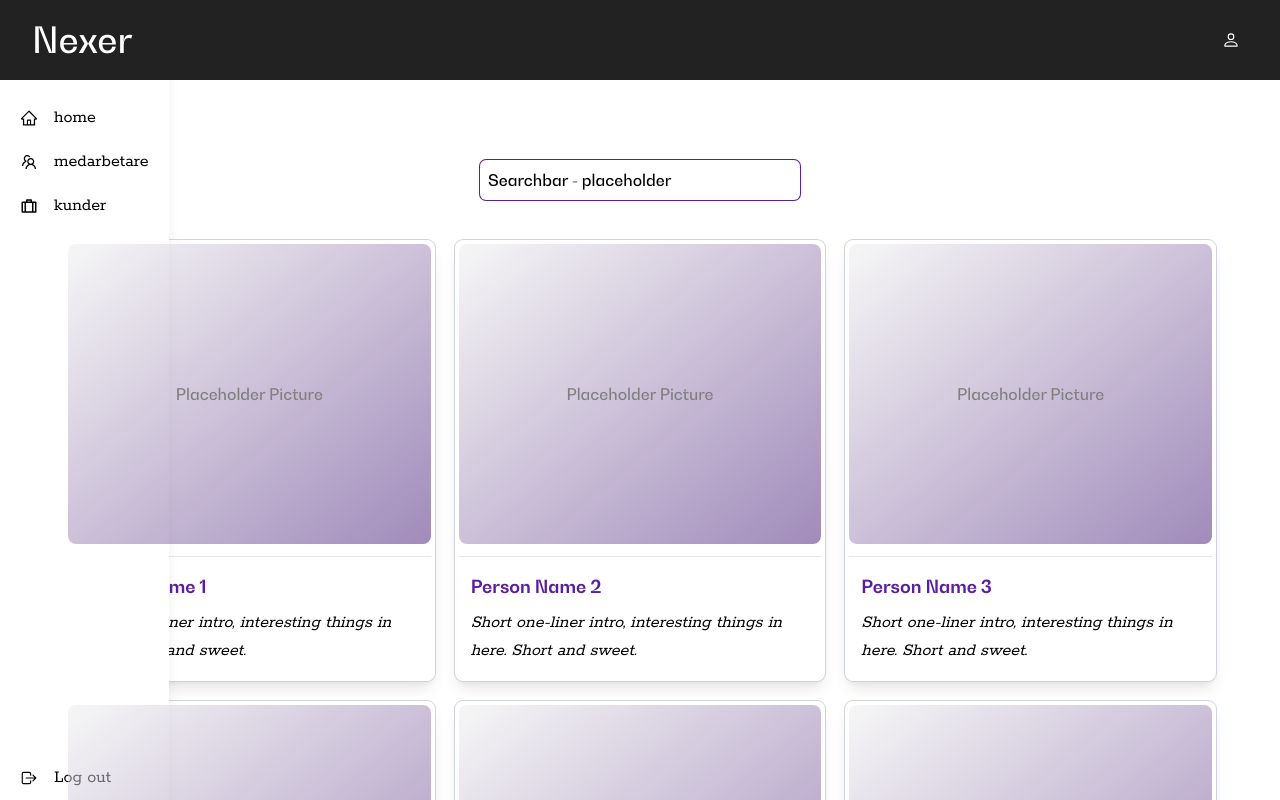
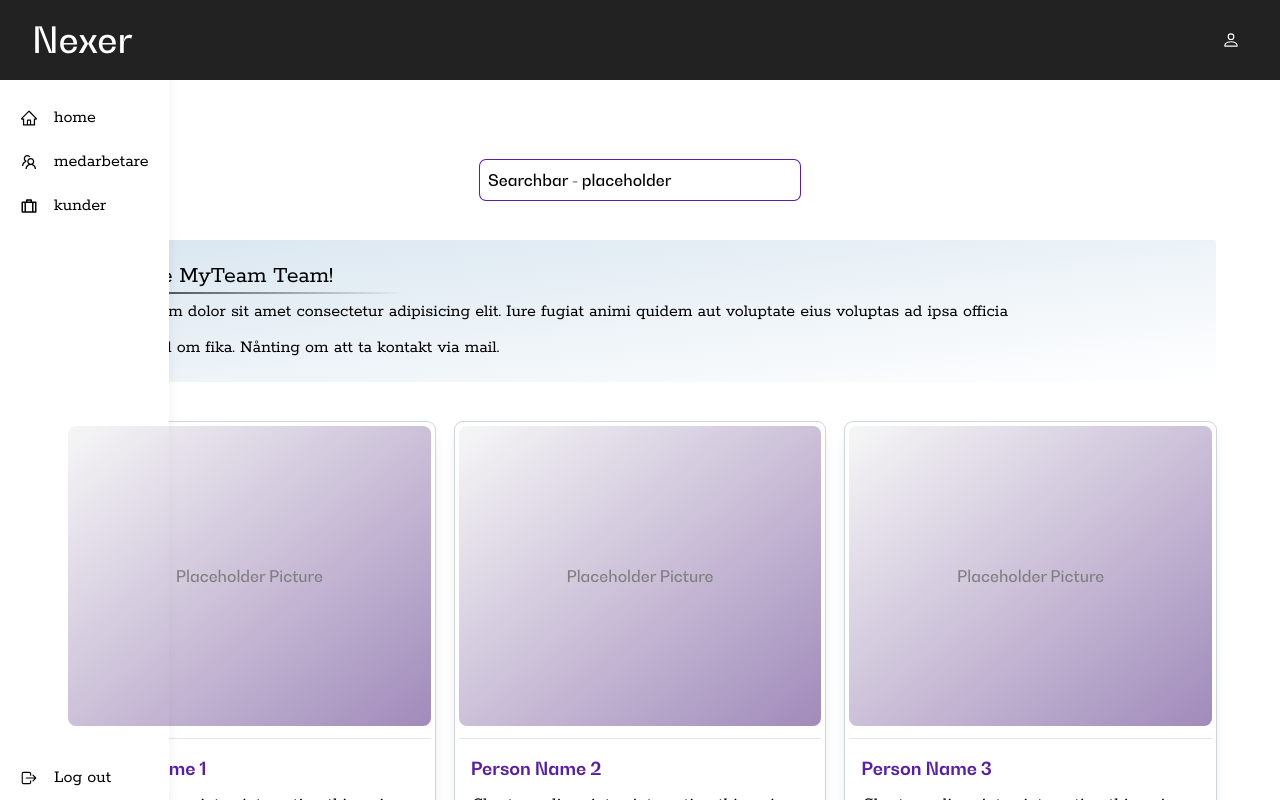
Before and after one commit to PortalBoost/PortalBoost, a React (Vite) app in the folder PortalBoost/ClientApp/: page /employees in a window 1280 px wide. Both pictures are taken after typing "name@example.com", "Sample123" into the empty fields and a click on the button "Login". Shown: the top 800 px of the page. Built offline with nearby package versions, Linux system fonts and the light colour scheme; a web font is replaced by a local one.

Commit message:
Added placeholder infobox to employeeview

```diff
--- a/PortalBoost/ClientApp/src/pages/viewEmployees/ViewEmployees.tsx
+++ b/PortalBoost/ClientApp/src/pages/viewEmployees/ViewEmployees.tsx
@@ -27,10 +27,16 @@ const ViewEmployees = () => {
 	return (
 		<div className="mt-20 ">
 			<div className="flex flex-col gap-10 ">
+
 				<div className="mx-auto flex">
 					{placeholderSearchbar}
 				</div>
-
+				<div className="bg-gradient-to-br from-n-blue flex flex-col  sh p-5  max-w-full rounded-sm">
+					<p className="text-2xl ">Meet the MyTeam Team!</p>
+					<div className="bg-gradient-to-r from-n-dark p-[1px] max-w-xs rounded-full"></div>
+					<p className="pt-1">Lorem ipsum dolor sit amet consectetur adipisicing elit. Iure fugiat animi quidem aut voluptate eius voluptas ad ipsa officia</p>
+					<p className="pt-2">Nånting kul om fika. Nånting om att ta kontakt via mail. </p>
+				</div>
 				{/** Test container */}
 				<div className="grid grid-cols-1 sm:grid-cols-2 md:grid-cols-3 xl:grid-cols-3 gap-5">
 					{TEST_EMPLOYEES.map((x) => (
```
